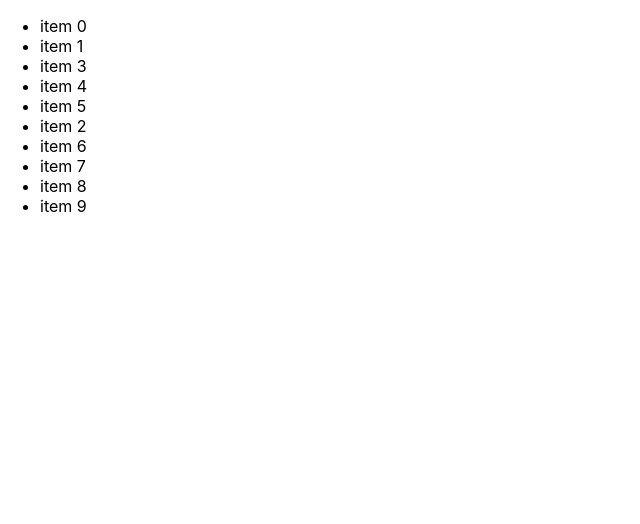
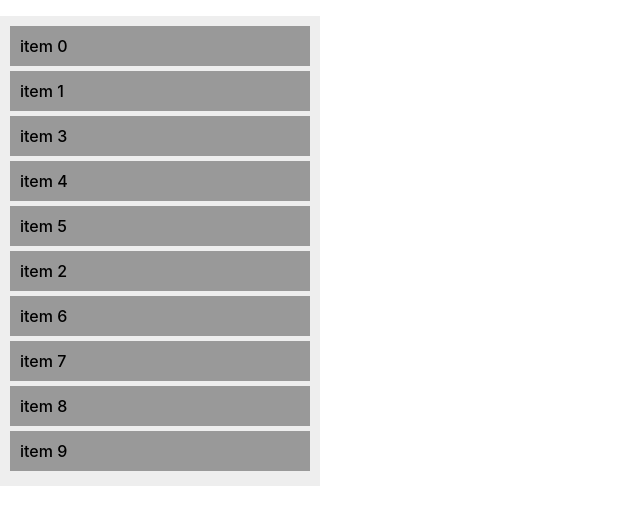
Before and after one commit to mariHidream/react-study, a React (Create React App) app in the folder hello-react/: page / in a window 1280 px wide. Shown: the top 524 px of the page, without its empty margins (0-640 px from the left). Built offline with nearby package versions, Linux system fonts and the light colour scheme.

Commit message:
과제 추가

```diff
--- a/hello-react/src/Assignmentitem.js
+++ b/hello-react/src/Assignmentitem.js
@@ -3,11 +3,23 @@ import React from 'react'
 
 const Assignmentitem = ({data})=>{
 
+    const style = {
+        backgroundColor:'#999',
+        listStyle : 'none',
+        marginBottom: '5px',
+        padding: '10px',
+        fontWeight:500
+    }
+
     return (
         <>
-            <ul>
+            <ul style={{
+                backgroundColor : '#eee',
+                width:'300px',
+                padding: '10px'
+            }}>
                 {
-                    data.map(item => <li key={item.id}>{item.title}</li>)
+                    data.map(item => <li style={style} key={item.id}>{item.title}</li>)
                 }
             </ul>
         </>
```
